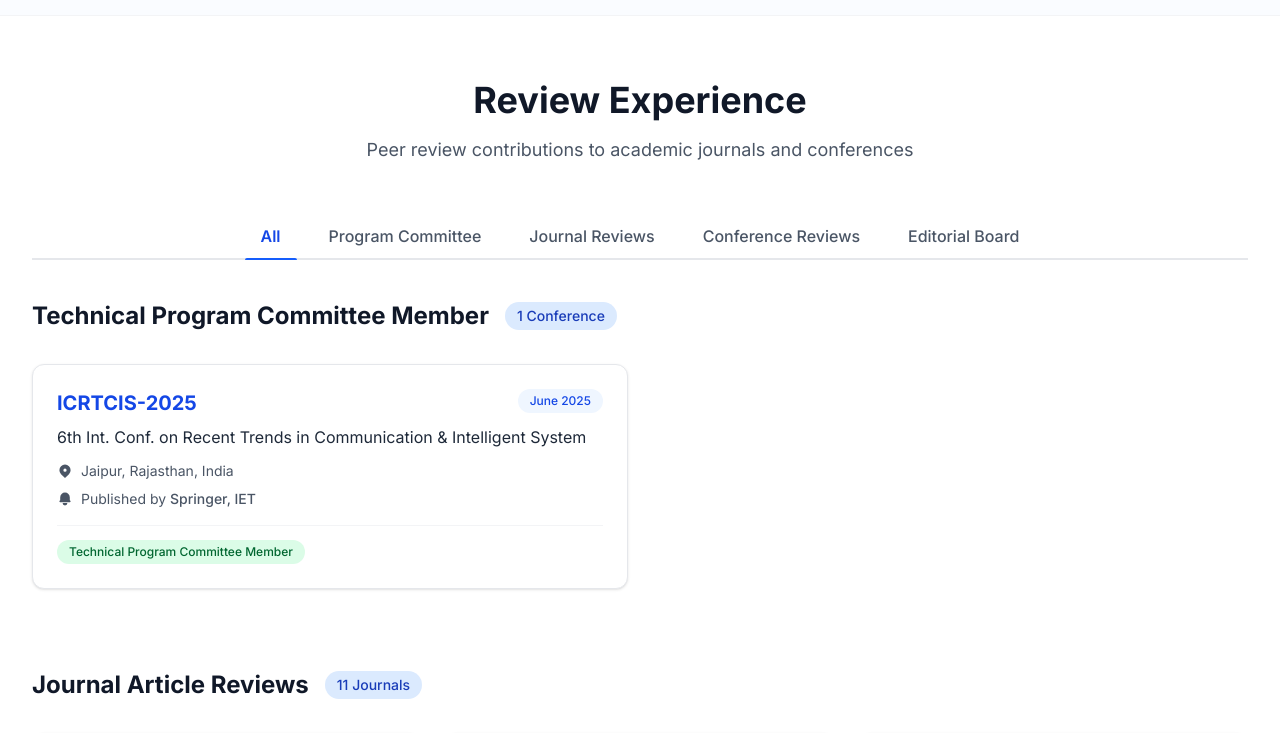
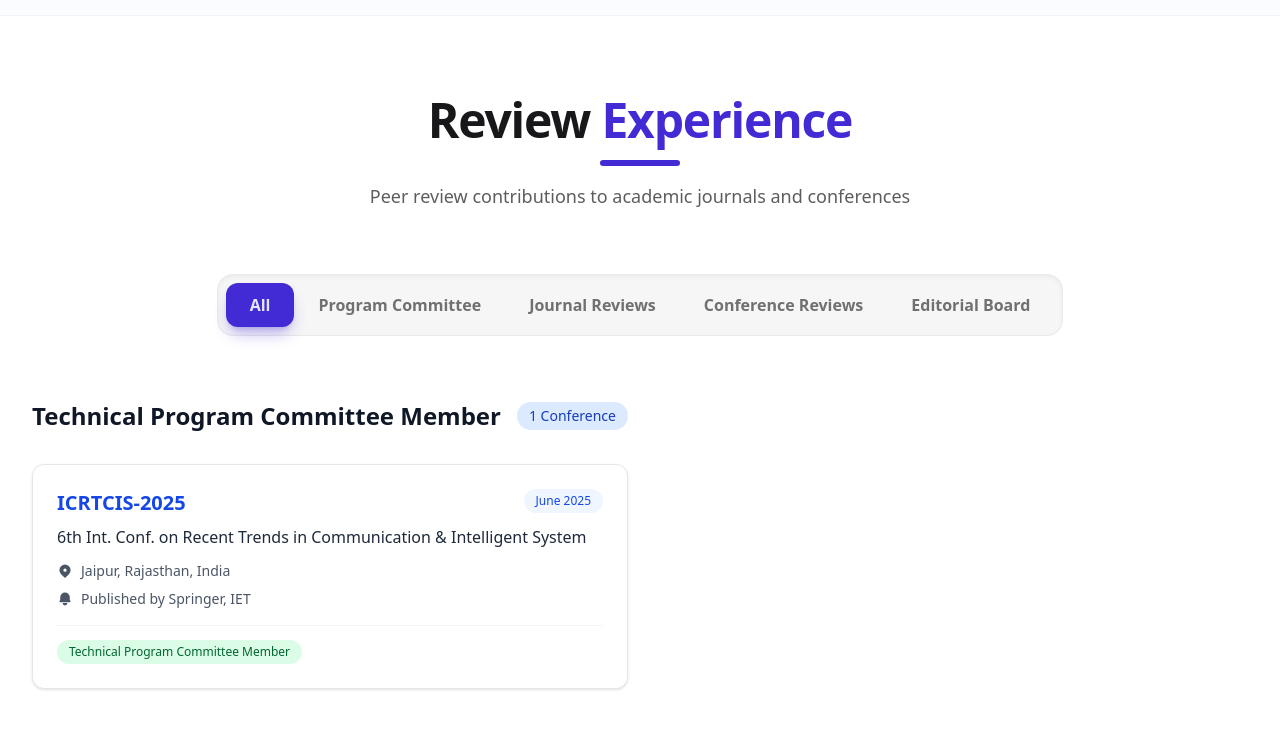
Before and after one commit to shahjalal-mahmud/portfolio-nag-sir, a React (Vite) app: page / in a window 1280 px wide. Shown: the part 6240-6973 px from the top of the page. Built offline with nearby package versions, Linux system fonts and the light colour scheme; no server answers; the database is empty.

Commit message:
style: update ReviewExperience UI to match academic publications section 1. Added Framer Motion for tab transitions and header animations 2. Implemented glassmorphism styling for the tab container 3. Standardized layout spacing and typography with the Publications component

```diff
--- a/src/components/review/ReviewExperience.jsx
+++ b/src/components/review/ReviewExperience.jsx
@@ -1,68 +1,101 @@
 import React, { useState } from "react";
+import { motion, AnimatePresence } from "framer-motion";
 import JournalReviews from "./JournalReviews";
 import ConferenceReviews from "./ConferenceReviews";
 import TechnicalProgramCommittee from "./TechnicalProgramCommittee";
 import JournalEditorialBoard from "./JournalEditorialBoard";
 
-const ReviewExperience = () => {
-  const [activeTab, setActiveTab] = useState("all");
-
 const tabs = [
-    { id: "all", label: "All" },
-    { id: "technical", label: "Program Committee" },
-    { id: "journal", label: "Journal Reviews" },
-    { id: "conference", label: "Conference Reviews" },
-    { id: "editorial", label: "Editorial Board"}
+  { id: "All", label: "All" },
+  { id: "Program Committee", label: "Program Committee" },
+  { id: "Journal Reviews", label: "Journal Reviews" },
+  { id: "Conference Reviews", label: "Conference Reviews" },
+  { id: "Editorial Board", label: "Editorial Board" }
 ];
 
+const ReviewExperience = () => {
+  const [activeTab, setActiveTab] = useState("All");
+
   return (
-    <section
-      id="review-experience"
-      className="max-w-7xl mx-auto px-4 sm:px-6 lg:px-8 py-16 font-inter"
+    <section className="py-20 px-4 sm:px-6 lg:px-8 max-w-7xl mx-auto overflow-hidden">
+      {/* Header Section */}
+      <div className="text-center mb-16 space-y-4">
+        <motion.h2
+          initial={{ opacity: 0, y: -20 }}
+          whileInView={{ opacity: 1, y: 0 }}
+          className="text-4xl sm:text-5xl font-black text-base-content tracking-tight"
         >
-      {/* Header */}
-      <div className="text-center mb-12">
-        <h2 className="text-4xl font-bold text-gray-900 mb-4">Review Experience</h2>
-        <p className="text-lg text-gray-600 max-w-2xl mx-auto">
+          Review <span className="text-primary">Experience</span>
+        </motion.h2>
+        <motion.div
+          initial={{ width: 0 }}
+          whileInView={{ width: "80px" }}
+          className="h-1.5 bg-primary mx-auto rounded-full"
+        />
+        <p className="max-w-2xl mx-auto text-lg text-base-content/70 font-medium">
           Peer review contributions to academic journals and conferences
         </p>
       </div>
 
-      {/* Modern Tabs */}
-      <div className="mb-10">
-        <div className="relative">
-          {/* Tab Indicators (Bottom Border) */}
-          <div className="absolute bottom-0 left-0 h-0.5 bg-gray-200 w-full"></div>
-
-          {/* Tabs Container */}
-          <div className="flex flex-wrap gap-2 md:gap-4 justify-center">
+      {/* Modern Animated Tabs Container */}
+      <div className="flex justify-center w-full">
+        <div className="inline-flex flex-wrap justify-center items-center p-2 bg-base-300/50 backdrop-blur-md rounded-2xl border border-base-content/5 shadow-inner">
           {tabs.map((tab) => (
             <button
               key={tab.id}
               onClick={() => setActiveTab(tab.id)}
-                className={`relative px-4 py-3 text-sm sm:text-base font-medium transition-all duration-300 ${
+              className={`relative px-6 py-2.5 text-sm sm:text-base font-bold transition-all duration-500 rounded-xl outline-none ${
                 activeTab === tab.id
-                    ? "text-blue-700 font-semibold"
-                    : "text-gray-600 hover:text-gray-900"
+                  ? "text-primary-content"
+                  : "text-base-content/60 hover:text-base-content"
               }`}
             >
-                {tab.label}
-                {/* Active Indicator */}
+              {/* Animated Background Pill */}
               {activeTab === tab.id && (
-                  <div className="absolute bottom-0 left-0 w-full h-0.5 bg-blue-600 rounded-t-md"></div>
+                <motion.div
+                  layoutId="activeTabPillReview"
+                  className="absolute inset-0 bg-primary rounded-xl shadow-lg shadow-primary/30"
+                  transition={{ type: "spring", bounce: 0.25, duration: 0.6 }}
+                />
               )}
+              <span className="relative z-10">{tab.label}</span>
             </button>
           ))}
         </div>
       </div>
+
+      {/* Tab Content with Entry Animation */}
+      <div className="mt-16">
+        <AnimatePresence mode="wait">
+          <motion.div
+            key={activeTab}
+            initial={{ opacity: 0, x: 20 }}
+            animate={{ opacity: 1, x: 0 }}
+            exit={{ opacity: 0, x: -20 }}
+            transition={{ duration: 0.4, ease: "easeOut" }}
+          >
+            {(activeTab === "All" || activeTab === "Program Committee") && (
+              <div className="mb-10">
+                <TechnicalProgramCommittee />
               </div>
-
-      {/* Tab Content */}
-      <div className="space-y-8">
-        {(activeTab === "all" || activeTab === "technical") && <TechnicalProgramCommittee />}
-        {(activeTab === "all" || activeTab === "journal") && <JournalReviews />}
-        {(activeTab === "all" || activeTab === "conference") && <ConferenceReviews />}
-        {(activeTab === "all" || activeTab === "editorial") && <JournalEditorialBoard />}
+            )}
+            {(activeTab === "All" || activeTab === "Journal Reviews") && (
+              <div className="mb-10">
+                <JournalReviews />
+              </div>
+            )}
+            {(activeTab === "All" || activeTab === "Conference Reviews") && (
+              <div className="mb-10">
+                <ConferenceReviews />
+              </div>
+            )}
+            {(activeTab === "All" || activeTab === "Editorial Board") && (
+              <div className="mb-10">
+                <JournalEditorialBoard />
+              </div>
+            )}
+          </motion.div>
+        </AnimatePresence>
       </div>
     </section>
   );
```
Lines whose indentation alone changed are shown as unchanged.
